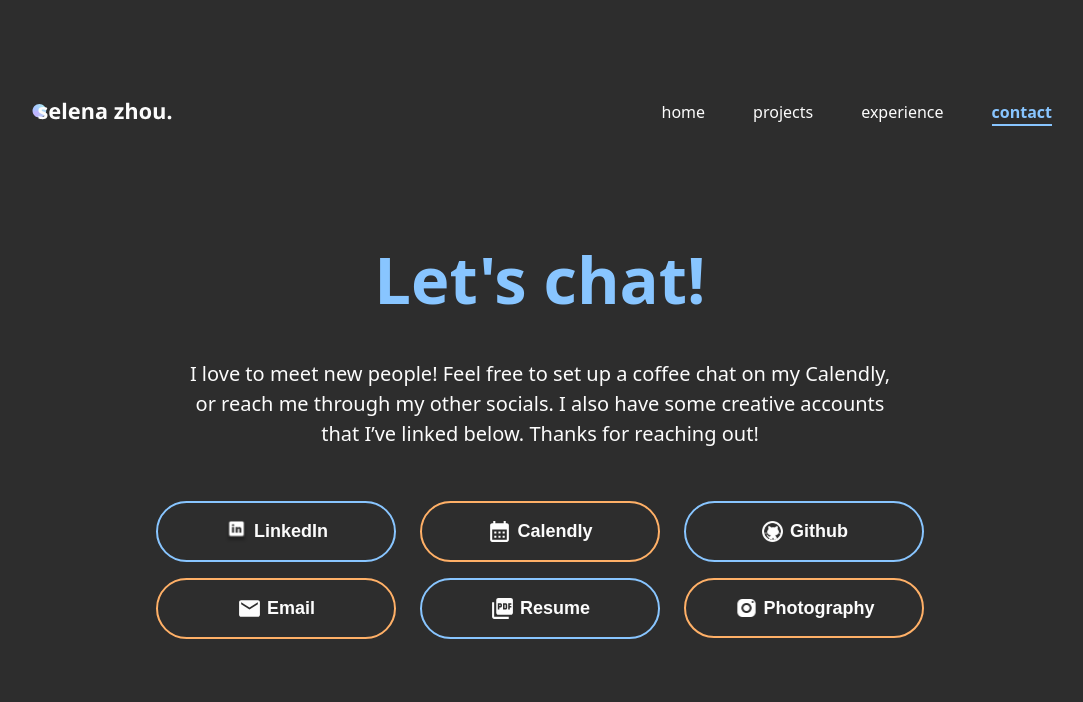
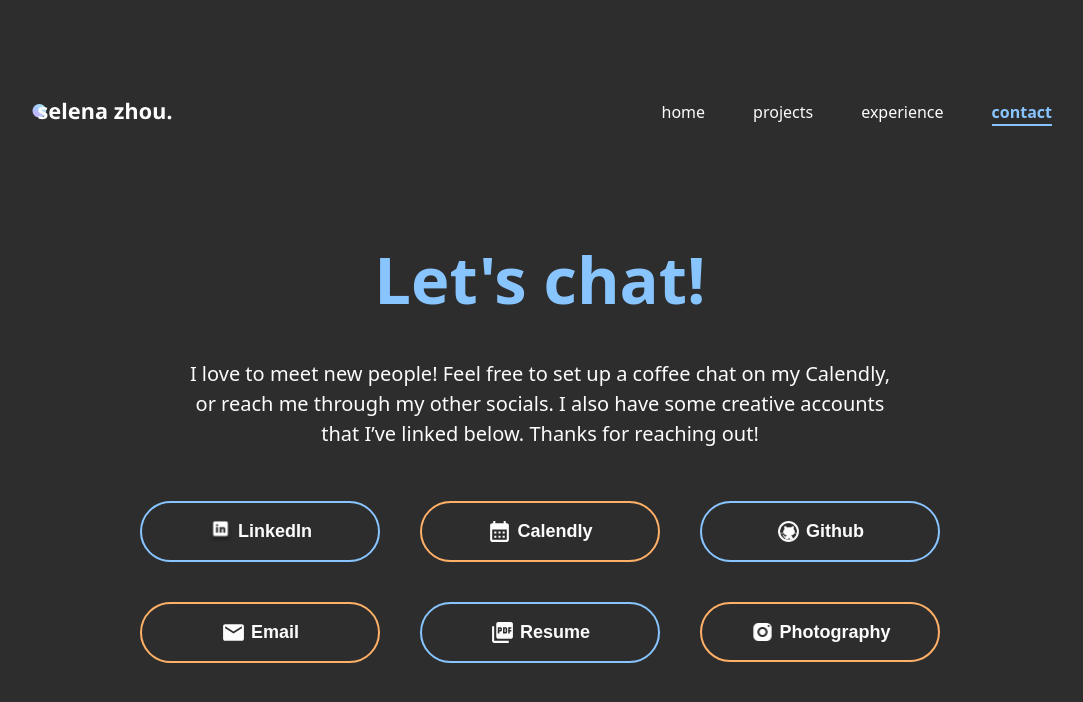
Before and after one commit to zhouselena/selenazhou-com, a React (Vite) app: page /contact in a window 1280 px wide. Shown: the top 702 px of the page, without its empty margins (100-1183 px from the left). Built offline with nearby package versions, Linux system fonts and the light colour scheme.

Commit message:
Fix button gaps

```diff
--- a/src/pages/Contact/styles.scss
+++ b/src/pages/Contact/styles.scss
@@ -28,8 +28,7 @@
     align-items: center;
     justify-content: center;
     max-width: calc(3 * 15rem + 10rem);
-    column-gap: 1.5rem;
-    row-gap: 1rem;
+    gap: 2.5rem;
   }
 
   img {
```
